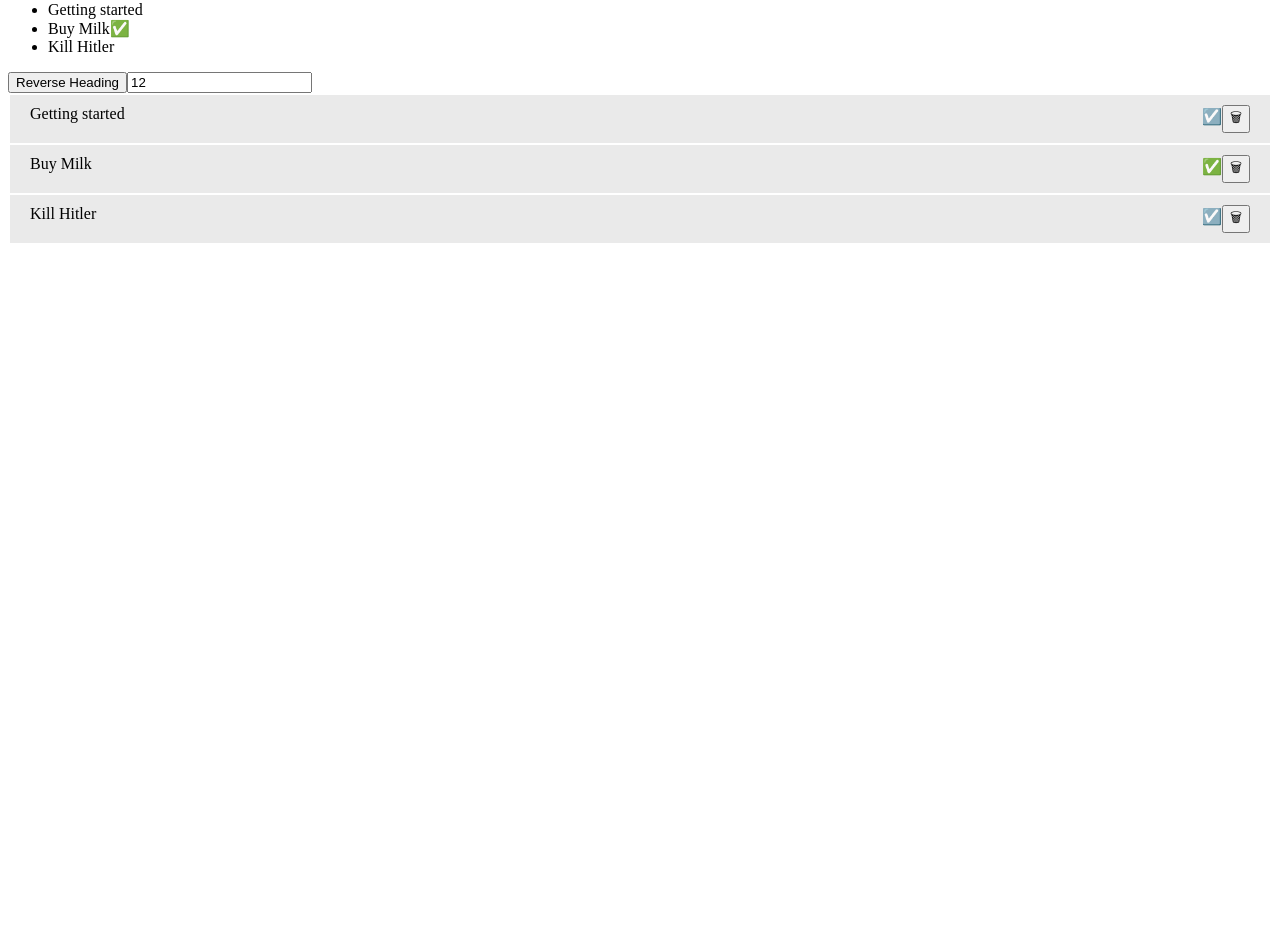
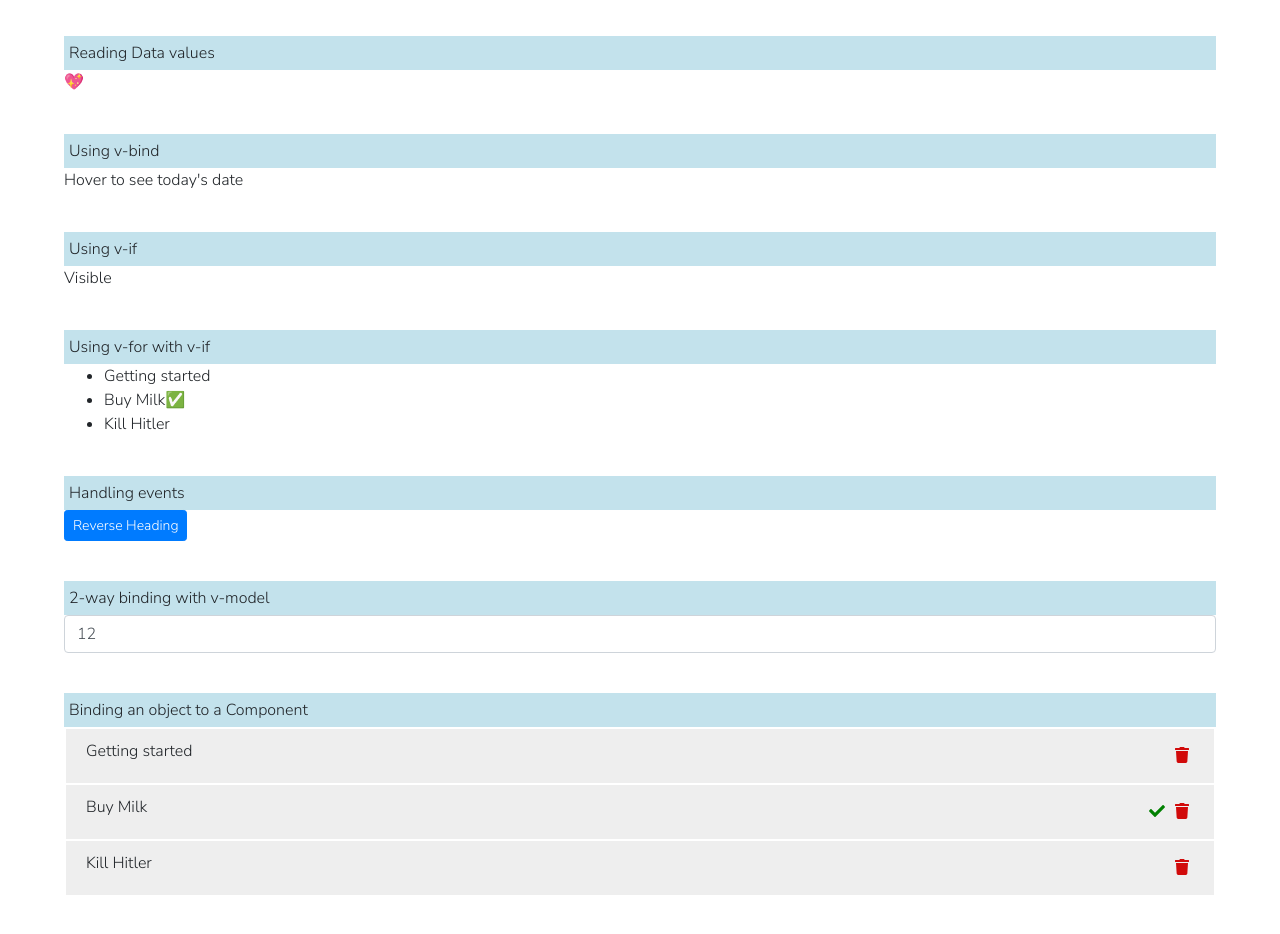
Before and after one commit to brucemakallan/learning-vue, a Vue app: page / in a window 1280 px wide. Shown: the part 200-1134 px from the top of the page. Before the commit the page ends 800 px from the top, so only its background shows below. Built offline with nearby package versions, Linux system fonts and the light colour scheme.

Commit message:
Styling - Font Awesome - SASS/SCSS - Bootstrap - Add headings - Add vue.config for relative paths

```diff
--- a/package.json
+++ b/package.json
@@ -7,6 +7,10 @@
     "lint": "vue-cli-service lint"
   },
   "dependencies": {
+    "@fortawesome/fontawesome-svg-core": "^1.2.21",
+    "@fortawesome/free-solid-svg-icons": "^5.10.1",
+    "@fortawesome/vue-fontawesome": "^0.1.6",
+    "bootstrap-vue": "^2.0.0-rc.27",
     "core-js": "^2.6.5",
     "vue": "^2.6.10"
   },
@@ -17,6 +21,8 @@
     "babel-eslint": "^10.0.1",
     "eslint": "^5.16.0",
     "eslint-plugin-vue": "^5.0.0",
+    "sass": "^1.22.9",
+    "sass-loader": "^7.1.0",
     "vue-template-compiler": "^2.6.10"
   },
   "eslintConfig": {
--- a/public/index.html
+++ b/public/index.html
@@ -3,7 +3,7 @@
   <head>
     <meta charset="utf-8">
     <meta http-equiv="X-UA-Compatible" content="IE=edge">
-    <meta name="viewport" content="width=device-width,initial-scale=1.0">
+    <meta name="viewport" content="width=device-width, initial-scale=1, shrink-to-fit=no">
     <meta name="description" content="Learning Vue JS">
     <meta name="keywords" content="Learning,Vue,JS,brucemakallan">
     <meta name="author" content="brucemakallan">
--- a/src/App.vue
+++ b/src/App.vue
@@ -16,5 +16,54 @@ export default {
 </script>
 
 
-<style>
+<style lang="scss">
+@import url("https://fonts.googleapis.com/css?family=Nunito+Sans:300,900&display=swap");
+
+$Nunito: "Nunito Sans", sans-serif;
+
+@mixin icon-styles {
+  margin: 5px;
+  padding: 0;
+  background: transparent;
+  cursor: pointer;
+}
+
+body,
+h1,
+h2,
+h3,
+h4,
+h5,
+h6,
+p,
+span,
+div {
+  font-family: $Nunito;
+  font-weight: 300;
+}
+
+.green {
+  color: green;
+}
+.red {
+  color: rgb(209, 10, 10);
+}
+
+#app {
+  width: 90%;
+  margin: 50px auto;
+
+  .heading {
+    padding: 5px;
+    margin-top: 40px;
+    background-color: rgb(195, 226, 236);
+  }
+  .icon {
+    @include icon-styles;
+  }
+  .icon-button {
+    @include icon-styles;
+    border: none;
+  }
+}
 </style>
--- a/src/components/TodoApp.vue
+++ b/src/components/TodoApp.vue
@@ -1,19 +1,19 @@
 <template>
   <div class="todo_app">
     <h1>{{ intro }}</h1>
-    <!-- Reading Props -->
+    <div class="heading">Reading Props</div>
     <p>Todo App msg = {{ msg }}</p>
 
-    <!-- Reading data -->
+    <div class="heading">Reading Data values</div>
     <p>{{ heart }}</p>
 
-    <!-- using v-bind -->
+    <div class="heading">Using v-bind</div>
     <span :title="hoverMessage">Hover to see today's date</span>
 
-    <!-- v-if -->
+    <div class="heading">Using v-if</div>
     <div v-if="visible">Visible</div>
 
-    <!-- v-for -->
+    <div class="heading">Using v-for with v-if</div>
     <ul>
       <li v-for="(todo, index) in todos" :key="index">
         <span>{{ todo.title }}</span>
@@ -21,13 +21,15 @@
       </li>
     </ul>
 
-    <!-- Handling events, v-on OR @ -->
-    <button type="button" v-on:click="reverseMessage">Reverse Heading</button>
+    <div class="heading">Handling events</div>
+    <button type="button" class="btn btn-primary btn-sm" v-on:click="reverseMessage">Reverse Heading</button>
 
-    <!-- 2-way binding with v-model -->
-    <input type="text" name="age" id="age" v-model="age">
+    <div class="heading">2-way binding with v-model</div>
+    <div class="form-group">
+      <input type="text" name="age" id="age" class="form-control" v-model="age">
+    </div>
 
-    <!-- Binding an object to a Component -->
+    <div class="heading">Binding an object to a Component</div>
     <TodoElement
       v-for="(todo, index) in todos"
       :key="index"
@@ -47,7 +49,7 @@ export default {
   },
   data() {
     return {
-      intro: "Welcome to the app",
+      intro: "Welcome!",
       heart: "💖",
       hoverMessage: new Date().toLocaleString(),
       visible: true,
@@ -88,5 +90,5 @@ export default {
 };
 </script>
 
-<style lang="scss" scoped>
+<style lang="scss">
 </style>
--- a/src/components/TodoElement.vue
+++ b/src/components/TodoElement.vue
@@ -2,9 +2,24 @@
   <div class="todo-element">
     <div>{{ todo.title }}</div>
     <div>
-      <span v-if="todo.completed">✅</span>
-      <span v-else>☑️</span>
-      <button type="button" title="Delete" @click="$emit('delete-element', todo.id)">🗑</button>
+      <span v-if="todo.completed">
+        <button
+          type="button"
+          title="Complete"
+          class="icon-button green"
+          @click="$emit('complete-element', todo.id)"
+        >
+          <font-awesome-icon icon="check"/>
+        </button>
+      </span>
+      <button
+        type="button"
+        title="Delete"
+        class="icon-button red"
+        @click="$emit('delete-element', todo.id)"
+      >
+        <font-awesome-icon icon="trash"/>
+      </button>
     </div>
   </div>
 </template>
@@ -23,6 +38,6 @@ export default {
   justify-content: space-between;
   padding: 10px 20px;
   margin: 2px;
-  background-color: #eaeaea;
+  background-color: #eeeeee;
 }
 </style>
--- a/src/main.js
+++ b/src/main.js
@@ -1,6 +1,15 @@
 import Vue from 'vue'
 import App from './App.vue'
+import BootstrapVue from 'bootstrap-vue'
+import { library } from '@fortawesome/fontawesome-svg-core'
+import { faTrash, faCheck } from '@fortawesome/free-solid-svg-icons'
+import { FontAwesomeIcon } from '@fortawesome/vue-fontawesome'
+import 'bootstrap/dist/css/bootstrap.css'
+import 'bootstrap-vue/dist/bootstrap-vue.css'
 
+Vue.use(BootstrapVue)
+library.add(faTrash, faCheck)
+Vue.component('font-awesome-icon', FontAwesomeIcon)
 Vue.config.productionTip = false
 
 new Vue({
--- /dev/null
+++ b/vue.config.js
@@ -0,0 +1,23 @@
+module.exports = {
+  chainWebpack: config => {
+    config.module
+      .rule('vue')
+      .use('vue-loader')
+      .loader('vue-loader')
+      .tap(options => {
+        options['transformAssetUrls'] = {
+          img: 'src',
+          image: 'xlink:href',
+          'b-img': 'src',
+          'b-img-lazy': ['src', 'blank-src'],
+          'b-card': 'img-src',
+          'b-card-img': 'src',
+          'b-card-img-lazy': ['src', 'blank-src'],
+          'b-carousel-slide': 'img-src',
+          'b-embed': 'src'
+        }
+
+        return options
+      })
+  }
+}
```
Also changed, not shown: 1 other file (tests, documents, lock files or other folders).
